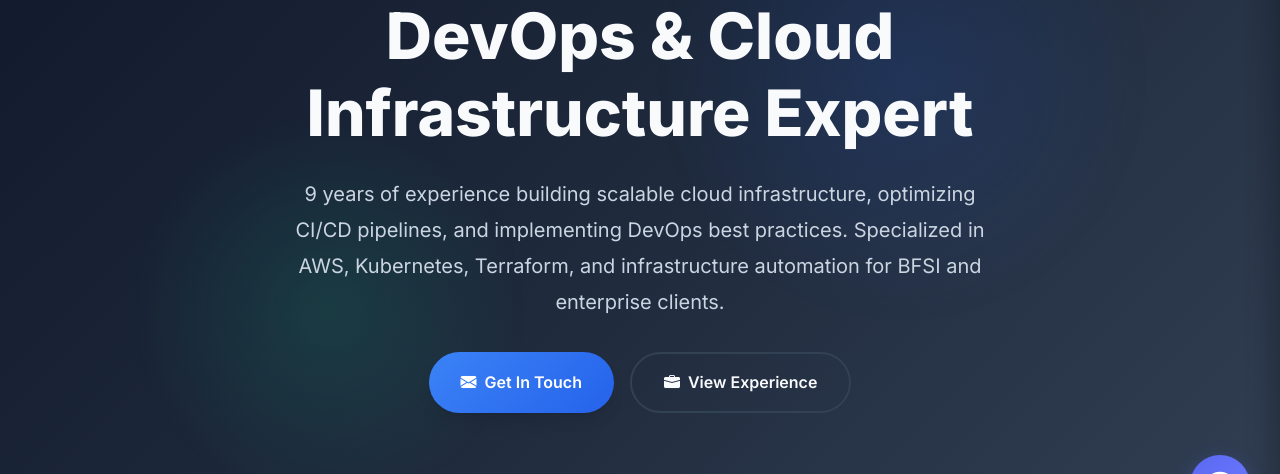
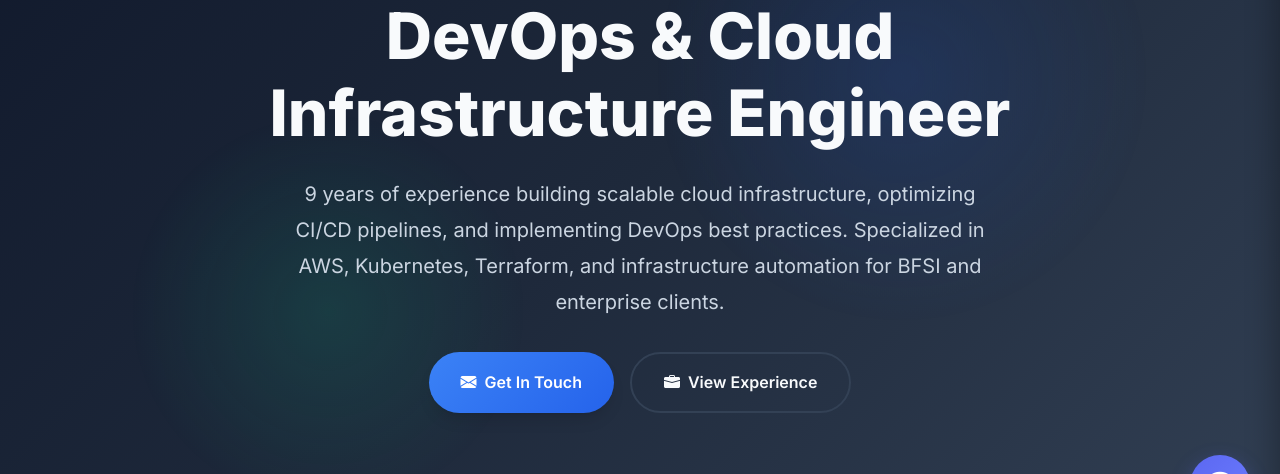
Before and after one commit to dinhdobathi1992/i-cv, a website: page index.html in a window 1280 px wide. Shown: the part 255-729 px from the top of the page. Drawn offline with Linux system fonts and the light colour scheme.

```diff
--- a/index.html
+++ b/index.html
@@ -1046,7 +1046,7 @@
                 </div>
                 <h1 class="hero-title" data-aos="fade-up" data-aos-delay="100">
                     Hi, I'm <span class="hero-gradient-text">Thi</span><br>
-                    DevOps & Cloud Infrastructure Expert
+                    DevOps & Cloud Infrastructure Engineer
                 </h1>
                 <p class="hero-description" data-aos="fade-up" data-aos-delay="200">
                     9 years of experience building scalable cloud infrastructure, optimizing CI/CD pipelines,
```
